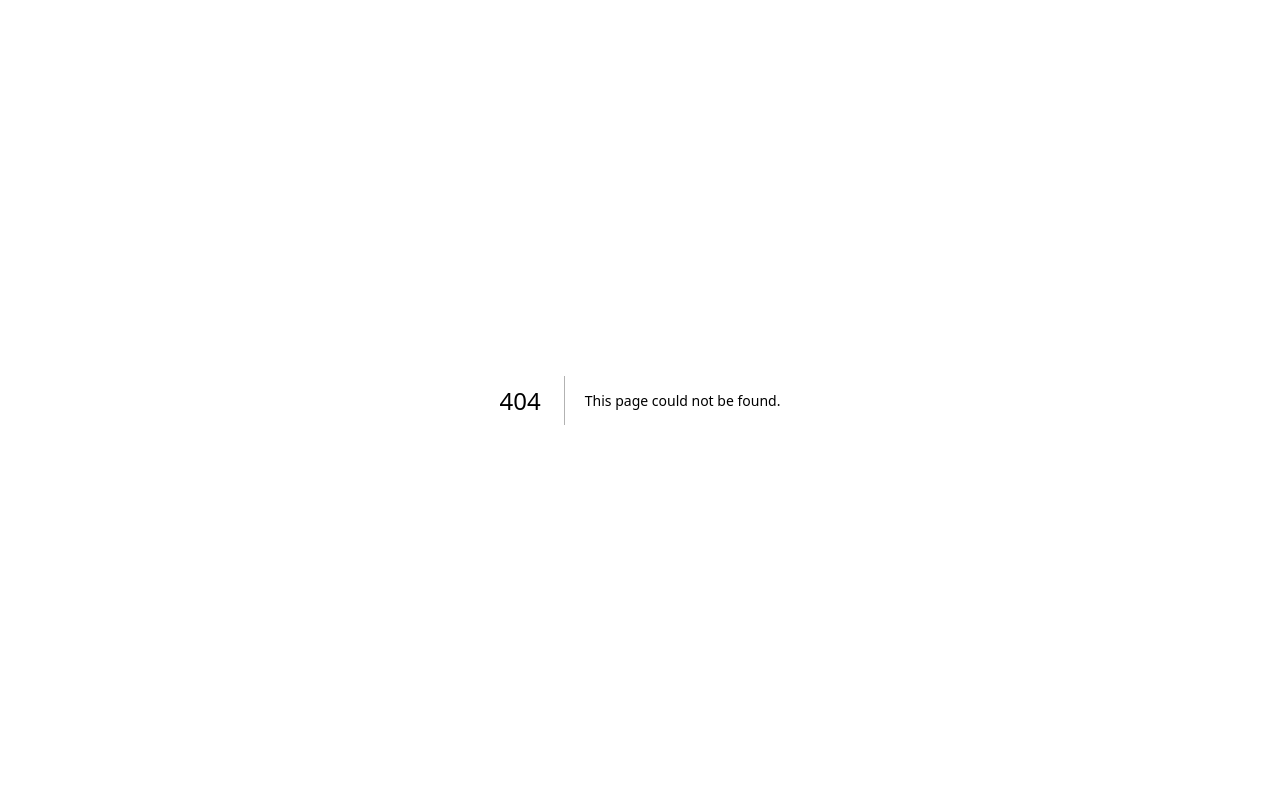
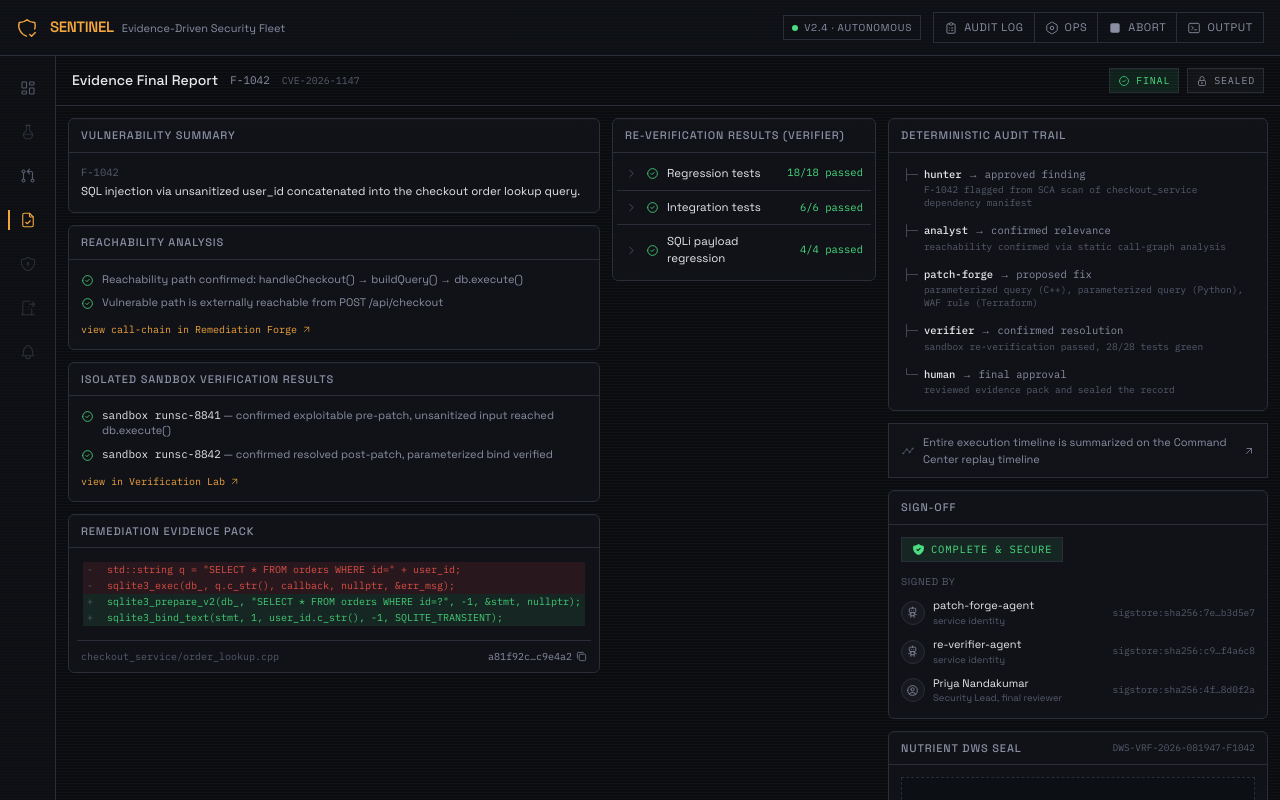
Before and after one commit to rakeshselvaraj0108/SENTINEL, a Next.js app: page /evidence in a window 1280 px wide. Before the commit this address had no page. Built offline with nearby package versions, Linux system fonts and the light colour scheme.

Commit message:
feat: compose Evidence Final Report page and mount at /evidence
Reuses the shared TopBar/IconRail chrome; the calmest page of the set,
minimal motion, click-to-highlight audit trail cross-links its own
three columns.

```diff
--- /dev/null
+++ b/src/app/evidence/page.tsx
@@ -0,0 +1,5 @@
+import { EvidenceReport } from "@/components/evidence-report/EvidenceReport";
+
+export default function EvidencePage() {
+  return <EvidenceReport />;
+}
--- /dev/null
+++ b/src/components/evidence-report/EvidenceReport.tsx
@@ -0,0 +1,50 @@
+"use client";
+
+import { useState } from "react";
+import { TopBar } from "../command-center/TopBar";
+import { IconRail } from "../command-center/IconRail";
+import { EvidenceHeader } from "./EvidenceHeader";
+import { VulnerabilitySummaryPanel } from "./column1/VulnerabilitySummaryPanel";
+import { ReachabilityAnalysisPanel } from "./column1/ReachabilityAnalysisPanel";
+import { SandboxVerificationPanel } from "./column1/SandboxVerificationPanel";
+import { RemediationEvidencePackPanel } from "./column1/RemediationEvidencePackPanel";
+import { ReVerificationResultsPanel } from "./column2/ReVerificationResultsPanel";
+import { AuditTrailPanel } from "./column3/AuditTrailPanel";
+import { ExecutionTimelineLink } from "./column3/ExecutionTimelineLink";
+import { CompleteSecurePanel } from "./column3/CompleteSecurePanel";
+import { DwsViewerSlot } from "./column3/DwsViewerSlot";
+
+export function EvidenceReport() {
+  const [selectedTarget, setSelectedTarget] = useState<string | null>(null);
+
+  return (
+    <div className="flex h-screen flex-col overflow-hidden">
+      <TopBar />
+      <div className="flex min-h-0 flex-1">
+        <IconRail />
+        <div className="flex min-h-0 flex-1 flex-col">
+          <EvidenceHeader />
+          <main className="grid min-h-0 flex-1 grid-cols-1 gap-3 overflow-auto p-3 lg:grid-cols-[0.85fr_1fr_1fr]">
+            <div className="flex flex-col gap-3">
+              <VulnerabilitySummaryPanel highlighted={selectedTarget === "summary"} />
+              <ReachabilityAnalysisPanel highlighted={selectedTarget === "reachability"} />
+              <SandboxVerificationPanel highlighted={selectedTarget === "reverify"} />
+              <RemediationEvidencePackPanel highlighted={selectedTarget === "evidence-pack"} />
+            </div>
+
+            <div className="flex flex-col gap-3">
+              <ReVerificationResultsPanel highlighted={selectedTarget === "reverify"} />
+            </div>
+
+            <div className="flex flex-col gap-3">
+              <AuditTrailPanel selectedTarget={selectedTarget} onSelect={setSelectedTarget} />
+              <ExecutionTimelineLink />
+              <CompleteSecurePanel highlighted={selectedTarget === "signoff"} />
+              <DwsViewerSlot />
+            </div>
+          </main>
+        </div>
+      </div>
+    </div>
+  );
+}
```
